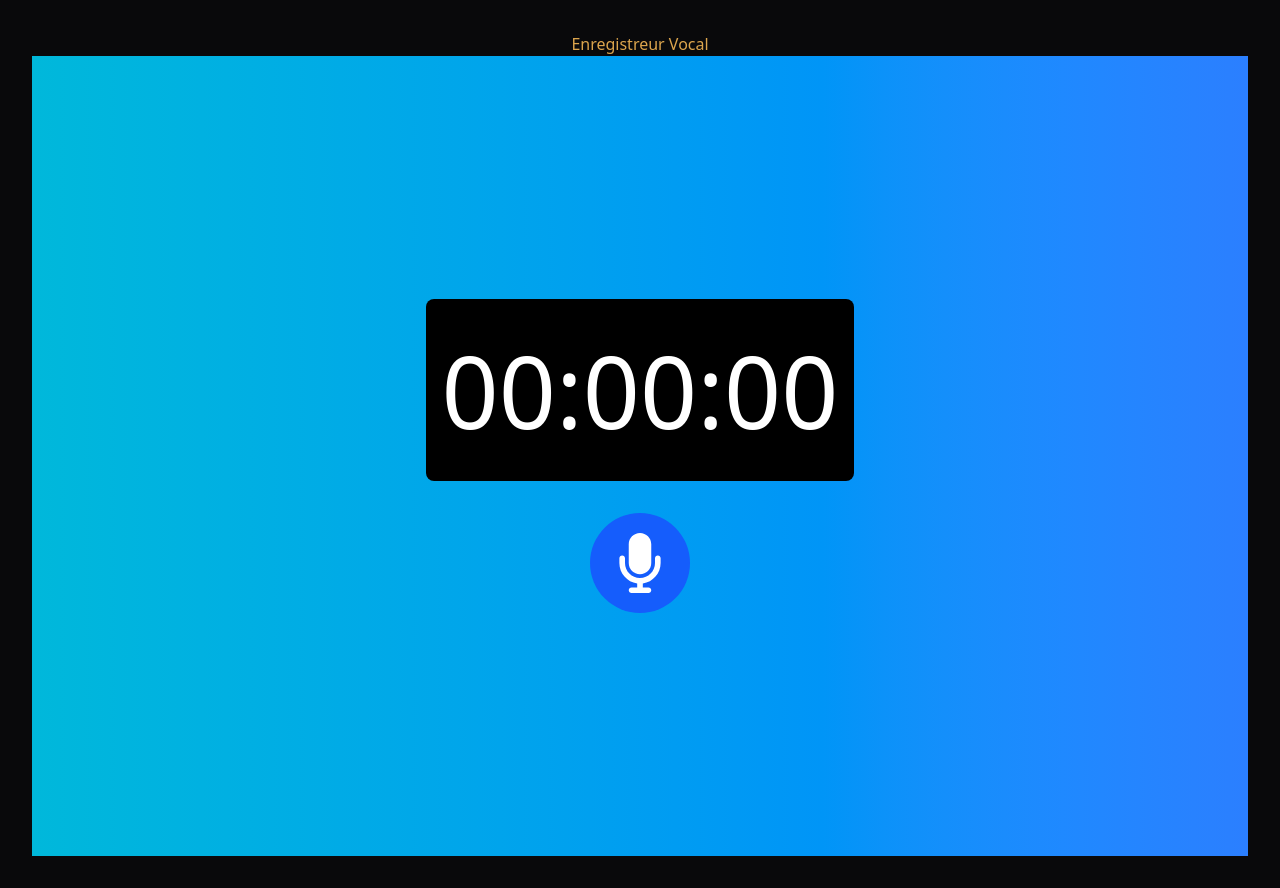
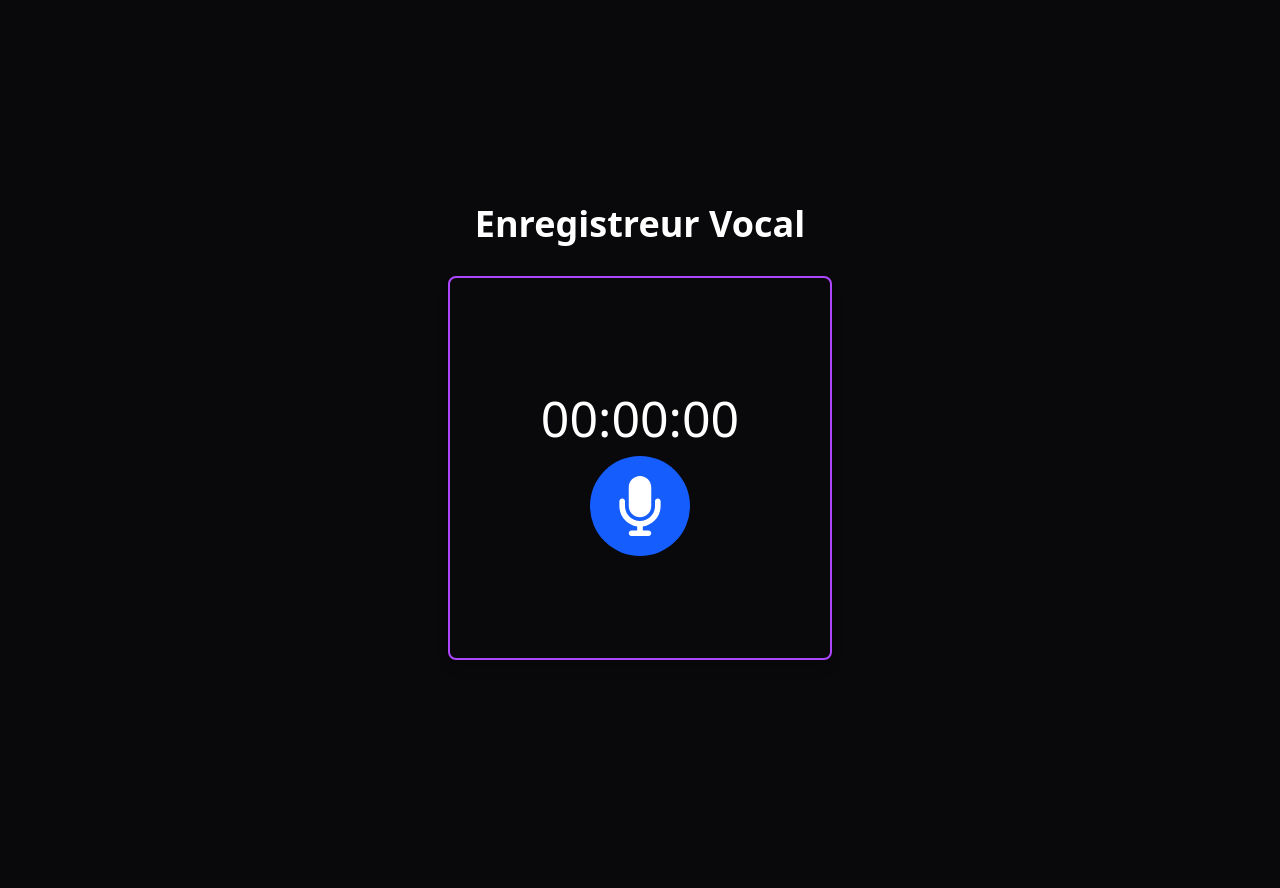
Before and after one commit to Scriptmagum/AUDIO_TRANSCRIPTION, a React (Vite) app in the folder client/: page / in a window 1280 px wide. After the commit the page ends 864 px from the top, so only its background shows below. Built offline with nearby package versions, Linux system fonts and the light colour scheme.

Commit message:
style: update layout and styling for App and Recorder components

```diff
--- a/client/src/App.jsx
+++ b/client/src/App.jsx
@@ -6,10 +6,10 @@ function App() {
   const [count, setCount] = useState(0)
 
   return (
-    <>
-      <h1>Enregistreur Vocal</h1>
+    <div className="min-h-screen flex flex-col items-center justify-center">
+      <h1 className="text-4xl font-bold mb-8 text-white">Enregistreur Vocal</h1>
       <Recorder />
-    </>
+    </div>
   )
 }
 
--- a/client/src/Components/recorder.jsx
+++ b/client/src/Components/recorder.jsx
@@ -112,8 +112,8 @@ function Recorder() {
   };
 
   return (
-    <div className='w-full h-screen flex flex-col items-center justify-center bg-gradient-to-r from-cyan-500 to-blue-500'>
-        <h2 className='text-[100px] text-white bg-black p-4 rounded-lg mx-4 mb-8'>
+    <div className='w-96 h-96 flex flex-col items-center justify-center rounded-lg shadow-lg border-2 border-purple-500'>
+        <h2 className='text-[50px] text-white'>
             {formatTime(seconds)}
         </h2>
 
```
